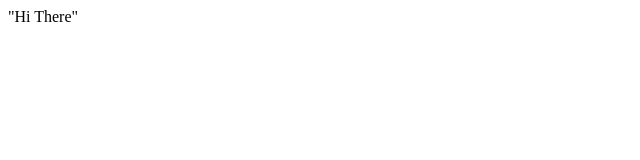
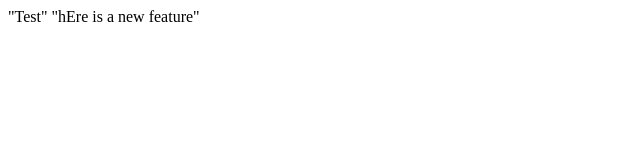
Before and after one commit to tfitzke/lecture1, a plain HTML site: page index.html in a window 1280 px wide. Shown: the whole page, without its empty margins (0-640 px from the left). Drawn offline with Linux system fonts and the light colour scheme.

Commit message:
git add and commit

```diff
--- a/index.html
+++ b/index.html
@@ -4,6 +4,7 @@
 "test"
     </title>
     <body>
-        "Hi There"
+        "Test"
+        "hEre is a new feature"
     </body>
 </html>
```
